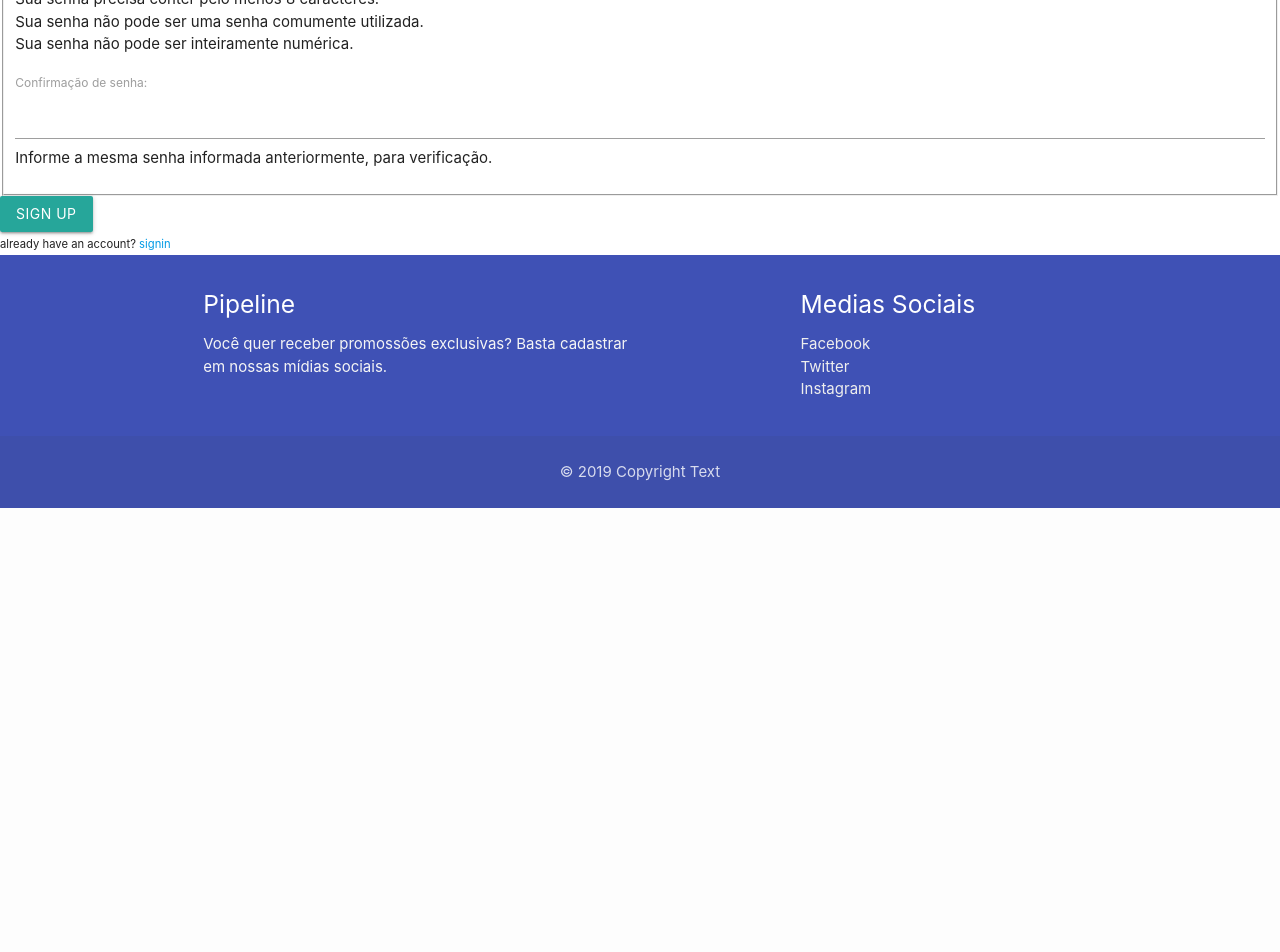
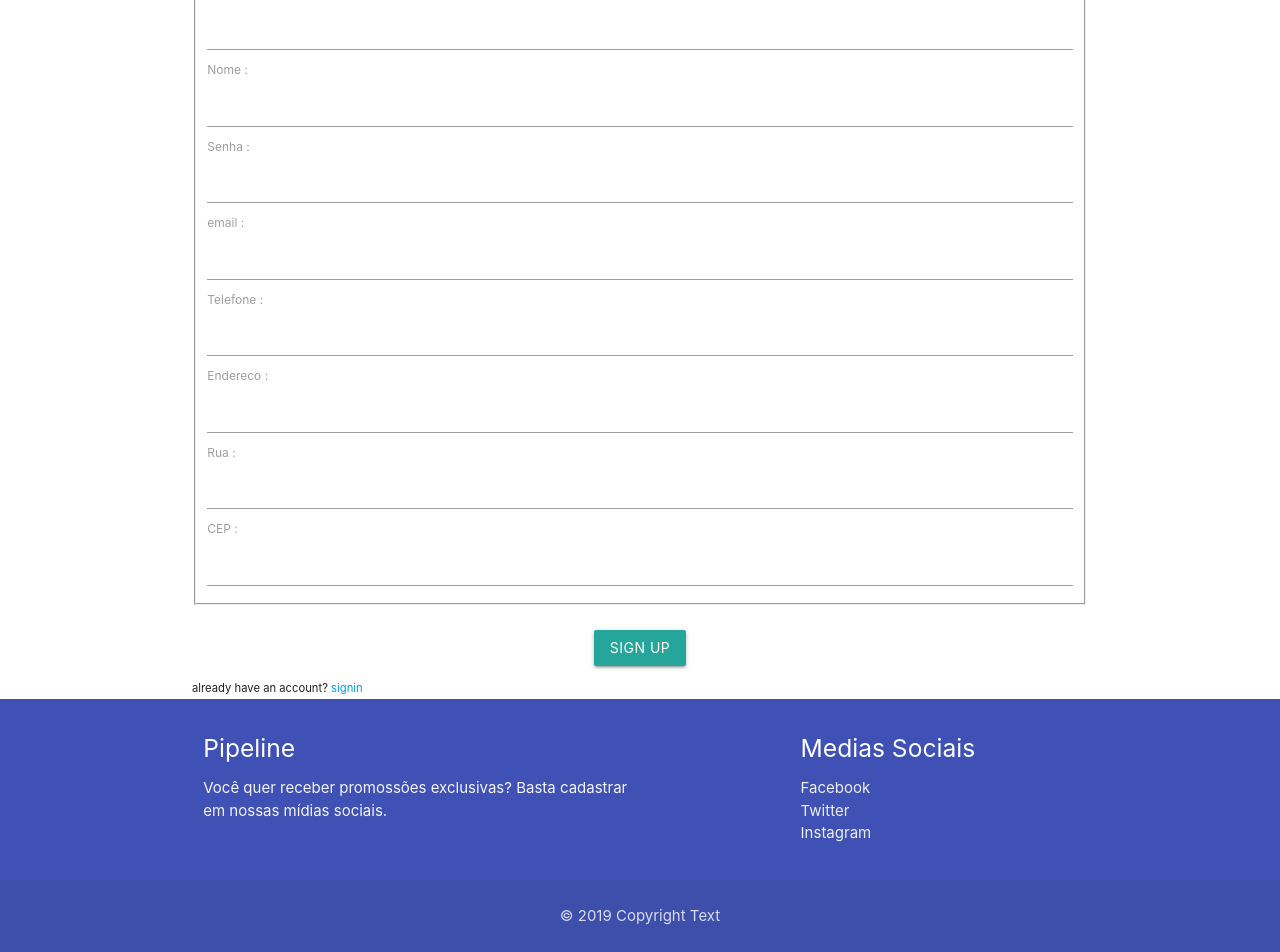
Before and after one commit to AlvesDario/Pi-BCME, a Django app: page /signup/ in a window 1280 px wide. Shown: the part 326-1278 px from the top of the page. Before the commit the page ends 834 px from the top, so only its background shows below. Run offline with Django 3.2, Linux system fonts and the light colour scheme; some libraries are stand-ins or nearby versions.

Commit message:
login and signup

```diff
--- a/src/acme/forms.py
+++ b/src/acme/forms.py
@@ -1,5 +1,15 @@
 from django import forms
 
 class LoginForm(forms.Form):
-    user_nome = forms.CharField(label='Nome do Aluno', max_length=20)
-    user_senha = forms.CharField(label='Senha do Aluno', max_length=6)
+    user_nome = forms.CharField(label='Nome do Usuário', max_length=20)
+    user_senha = forms.CharField(label='Senha do Usuário', max_length=6)
+
+class PessoaCreateForm(forms.Form):
+    CNH = forms.CharField(label='CNH ',max_length=11)
+    nome = forms.CharField(label='Nome ',max_length=50)
+    senha = forms.CharField(label='Senha ',max_length=10)
+    email = forms.CharField(label='email ',max_length=50)
+    telefone = forms.CharField(label='Telefone ',max_length=11)
+    endereco = forms.CharField(label='Endereco ',max_length=50)
+    rua = forms.CharField(label='Rua ',max_length=40)
+    cep = forms.CharField(label='CEP ',max_length=8)
--- a/src/acme/templates/acme/base.html
+++ b/src/acme/templates/acme/base.html
@@ -25,7 +25,7 @@
             </a>
             <ul class="right hide-on-med-and-down">
               <li>
-                <a href="#home">Home</a>
+                <a href="{% url 'index' %}">Home</a>
               </li>
               <li>
                 <a href="#cars">Carros</a>
@@ -37,7 +37,7 @@
                 <a href="#aboutus">Sobre</a>
               </li>
               <li><a href="sass.html"><i class="material-icons left">shopping_cart</i>Meus carros</a></li>
-              <li><a href="badges.html"><i class="material-icons left">account_circle</i>Login</a></li>
+              <li><a href="{% url 'login' %}"><i class="material-icons left">account_circle</i>Login</a></li>
             </ul>
             </ul>
           </div>
--- a/src/acme/templates/acme/index.html
+++ b/src/acme/templates/acme/index.html
@@ -37,7 +37,7 @@
     <div class="slider">
         <ul class="slides">
             <li>
-                <img src="{% static 'acme/imgs/slide-1.jpg' %}">
+                <img src="../../static/acme/imgs/slide-1.jpg" alt="">
                 <!-- random image -->
                 <div class="caption left-align">
                     <h3>Reserve seu carro!</h3>
--- a/src/acme/templates/acme/signup.html
+++ b/src/acme/templates/acme/signup.html
@@ -1,21 +1,34 @@
 {% extends "acme/base.html" %}
 {% block content %}
-        <div class="content-section">
+<style>
+    #signinbuton {
+        display: block;
+        margin: auto;
+        margin-right: auto;
+        margin-left: auto;
+        margin-top: 25px;
+        margin-bottom: 10px;
+    }
+</style>
+<div class="content-section container">
+    <img class="mb-4" src="../../static/acme/imgs/pipeline.png" style="display: block;margin: auto;" alt="" width="100"
+        height="100">
+    <h1 class="h3 mb-3 font-weight-normal">Please sign up</h1>
     <form method="POST">
         {% csrf_token %}
         <fieldset class="form-group">
             <legend class="border-bottom"></legend>
-                    {{ form.as_p }}
+            {{ form }}
         </fieldset>
         <div class="form-group">
-                    <button class="btn btn-outline-info" type="submit">
+            <button class="btn btn-outline-info" type="submit" id="signinbuton">
                 Sign up
             </button>
         </div>
     </form>
     <div class="border-top pt-3">
         <small class="text-muted">
-                    already have an account? <a href="{% url 'login' %}"s>signin</a>
+            already have an account? <a href="{% url 'login' %}" s>signin</a>
         </small>
     </div>
 </div>
--- a/src/acme/urls.py
+++ b/src/acme/urls.py
@@ -6,7 +6,7 @@ urlpatterns = [
     path('', views.index, name = 'index'),
     path('signup/', views.signup, name = 'signup'),
     # path('login/', views.login, name = 'login'),
-    path('login/', auth_views.LoginView.as_view(template_name = 'acme/login.html'), name = 'login'),
+    path('login/', views.login, name = 'login'),
     path('logout/', auth_views.LogoutView.as_view(template_name = 'acme/logout.html'), name = 'logout'),
     path('cars/', views.get_cars, name = 'cars'),
     path('offers/', views.offers, name = 'offers'),
--- a/src/acme/views.py
+++ b/src/acme/views.py
@@ -1,8 +1,9 @@
 from django.shortcuts import render, redirect
 from django.http import HttpResponse
-from .models import Carro
-from django.contrib.auth.forms import UserCreationForm
+from .models import Carro, Pessoa
+# from django.contrib.auth.forms import UserCreationForm
 from django.contrib import messages
+from .forms import PessoaCreateForm, LoginForm
 
 # Create your views here.
 # httpresponse should be given as parameters the path to the html file of the page
@@ -11,17 +12,41 @@ def index(request):
     return render(request, 'acme/index.html')
 
 def login(request):
-    return render(request, 'acme/login.html', {'css': 'acme/login.css'})
+    pessoas = Pessoa.objects.all()
+    # print(pessoas)
+    if request.method == 'POST':
+        form = LoginForm(request.POST)
+        if form.is_valid():
+            n = form.cleaned_data.get('user_nome')
+            s = form.cleaned_data.get('user_senha')
+            # print(form, n, s)
+            for pessoa in pessoas:
+                if (pessoa.nome == n) and (pessoa.senha == s):
+                    messages.success(request, f'Login com sucesso, User: {pessoa.nome}')
+                    return redirect('index')
+        messages.warning(request, "usuário ou senha inválidos")
+    return render(request, 'acme/login.html')#, {'css': 'acme/login.css'})
 
 def signup(request):
     if request.method == 'POST':
-        form = UserCreationForm(request.POST)
+        form = PessoaCreateForm(request.POST)
         if form.is_valid():
+            Pessoa.objects.create(
+                CNH = form.CNH,
+                nome = form.nome,
+                senha = form.senha,
+                email = form.email,
+                telefone = form.telefone,
+                endereco = form.endereco,
+                rua = form.rua,
+                cep = form.cep
+            )
             username = form.cleaned_data.get('username')
+
             messages.success(request, f'Account created for user {username}')
-            return redirect('index')
+            return redirect('login')
     else:
-        form = UserCreationForm()
+        form = PessoaCreateForm()
     return render(request, 'acme/signup.html', { 'form': form })
 
 def cars(request):
```
Also changed, not shown: src/acme/models.py (+13 -0 lines), src/acme/templates/acme/login.html (+12 -10 lines), src/PI/__init__.py (deleted), src/acme/__init__.py (deleted), src/db.sqlite3. Lines whose indentation alone changed are shown as unchanged.
